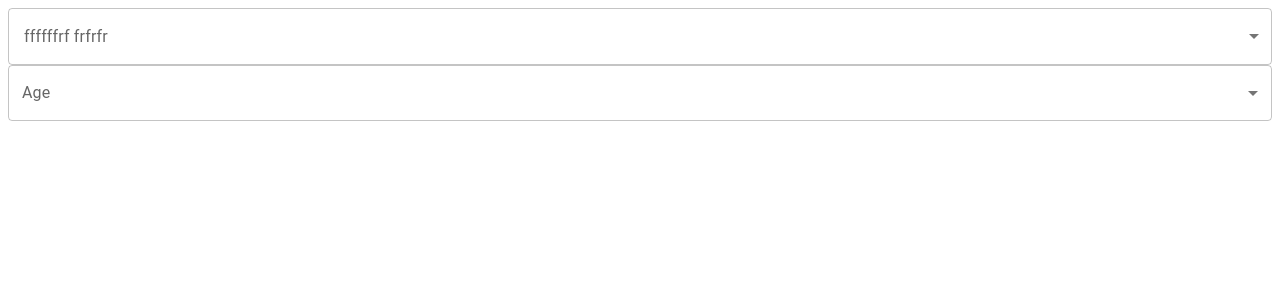
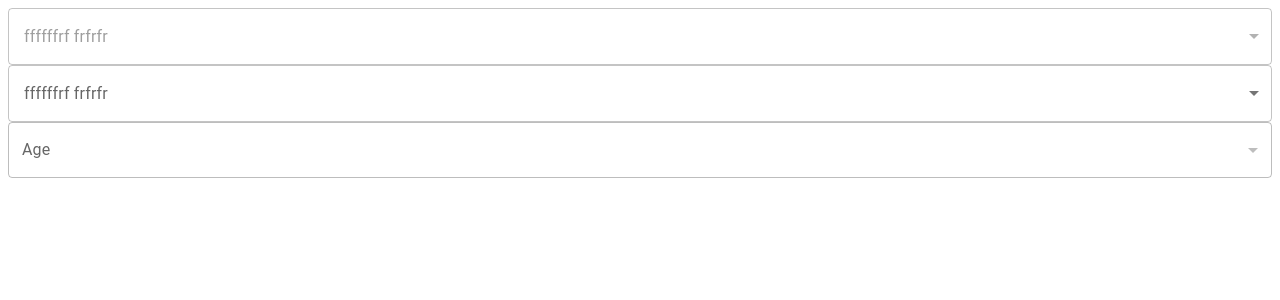
Before and after one commit to MaximDantes/Custom-components-lib, a React app: page / in a window 1280 px wide. Shown: the top 300 px of the page. Built offline with nearby package versions, Linux system fonts and the light colour scheme; the HTML template or start-up script is replaced by a standard one.

Commit message:
feat: add disabled select

```diff
--- a/src/App.tsx
+++ b/src/App.tsx
@@ -24,11 +24,22 @@ const App: FC = () => {
                 onChange={(value) => setValue(value)}
                 label={'ffffffrf frfrfr'}
                 fullWidth
+                disabled
+            />
+            <MySelect
+                open={open}
+                value={value}
+                options={options}
+                onToggle={(open) => setOpen(open)}
+                onChange={(value) => setValue(value)}
+                label={'ffffffrf frfrfr'}
+                fullWidth
             />
 
             <FormControl fullWidth>
                 <InputLabel id="demo-simple-select-label">Age</InputLabel>
                 <Select
+                    disabled
                     labelId="demo-simple-select-label"
                     id="demo-simple-select"
                     value={value}
--- a/src/components/Select/Options.module.scss
+++ b/src/components/Select/Options.module.scss
@@ -2,6 +2,8 @@
     position: absolute;
     width: fit-content;
     min-width: 200px;
+    max-width: calc(100vw - 30px);
+    margin-right: 5px;
     z-index: 1000;
     top: var(--y);
     left: var(--x);
@@ -10,9 +12,24 @@
     border-radius: 4px;
     box-shadow: 0 5px 5px -3px rgba(0, 0, 0, 0.2), 0px 8px 10px 1px rgba(0, 0, 0, 0.14),
         0px 3px 14px 2px rgba(0, 0, 0, 0.12);
+    animation: show-options 0.15s;
+
+    //TODO unmount animation
+    @keyframes show-options {
+        0% {
+            transform: scale(0.8);
+        }
+        30% {
+            transform: scale(0.95);
+        }
+        100% {
+            transform: scale(1);
+        }
+    }
 }
 
 .option {
+    position: relative;
     display: flex;
     align-items: center;
     font-family: 'Roboto', 'Helvetica', 'Arial', sans-serif;
@@ -22,10 +39,11 @@
     letter-spacing: 0.00938em;
     min-height: 48px;
     box-sizing: border-box;
-    white-space: nowrap;
     padding: 6px 16px;
     user-select: none;
     cursor: pointer;
+    overflow: hidden;
+    white-space: break-spaces;
 
     &:hover {
         background-color: rgba(0, 0, 0, 0.05);
@@ -33,7 +51,19 @@
 }
 
 .selected {
-    background-color: rgba(25, 118, 210, 0.08);
+    background-color: rgba(25, 118, 210, 0.12);
+}
+
+.user-selected {
+    &::after {
+        content: '';
+        position: absolute;
+        width: 100%;
+        height: 100%;
+        left: 0;
+        top: 0;
+        background: rgba(0, 0, 0, 0.05);
+    }
 }
 
 .full-width {
--- a/src/components/Select/Options.tsx
+++ b/src/components/Select/Options.tsx
@@ -36,7 +36,7 @@ const Options = forwardRef<HTMLDivElement, Props>((props, ref) => {
                     classList.push(styles.selected)
                 }
                 if (index === props.userSelection) {
-                    classList.push(styles.selected)
+                    classList.push(styles['user-selected'])
                 }
 
                 return (
--- a/src/components/Select/Select.module.scss
+++ b/src/components/Select/Select.module.scss
@@ -26,3 +26,13 @@
 .full-width {
     width: 100%;
 }
+
+.disabled {
+    * {
+        cursor: default;
+    }
+
+    &::after {
+        border-top-color: rgba(0, 0, 0, 0.3);
+    }
+}
--- a/src/components/Select/Select.tsx
+++ b/src/components/Select/Select.tsx
@@ -13,6 +13,7 @@ type Props = {
     variant?: 'outlined' | 'filled' | 'standard'
     label?: string
     fullWidth?: boolean
+    disabled?: boolean
 }
 
 const Select: FC<Props> = (props) => {
@@ -22,7 +23,7 @@ const Select: FC<Props> = (props) => {
     const optionsContainer = useRef<HTMLDivElement>()
 
     useLayoutEffect(() => {
-        if (!props.open) return
+        if (!props.open || props.disabled) return
         optionsContainer.current.style.setProperty('--y', container.current.getBoundingClientRect().bottom + 'px')
         optionsContainer.current.style.setProperty('--x', container.current.getBoundingClientRect().left + 8 + 'px')
         optionsContainer.current.style.setProperty('--width', container.current.clientWidth + 'px')
@@ -35,9 +36,11 @@ const Select: FC<Props> = (props) => {
     if (props.open) {
         containerStyles.push(styles.open)
     }
+    if (props.disabled) {
+        containerStyles.push(styles.disabled)
+    }
 
     const handleClick = () => {
-        setUserSelection(-1)
         props.onToggle(!props.open)
     }
 
@@ -52,7 +55,6 @@ const Select: FC<Props> = (props) => {
 
     const handleKeyDown = (e: KeyboardEvent) => {
         if ((e.key === 'Space' || e.key === 'Enter') && !props.open) {
-            setUserSelection(-1)
             props.onToggle(true)
             return
         }
@@ -92,12 +94,14 @@ const Select: FC<Props> = (props) => {
                     fullWidth={props.fullWidth}
                     value={props.value === null ? '' : props.options.find((item) => item.value === props.value)?.title}
                     onChange={() => {}}
+                    disabled={props.disabled}
                     select
                     readOnly
                 />
             </div>
 
-            {props.open &&
+            {!props.disabled &&
+                props.open &&
                 createPortal(
                     <Options
                         options={props.options}
```
Also changed, not shown: 1 other file (tests, documents, lock files or other folders).
